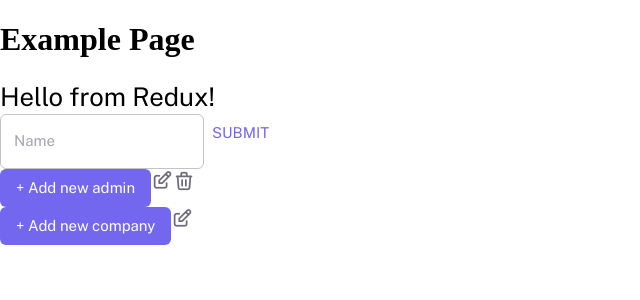
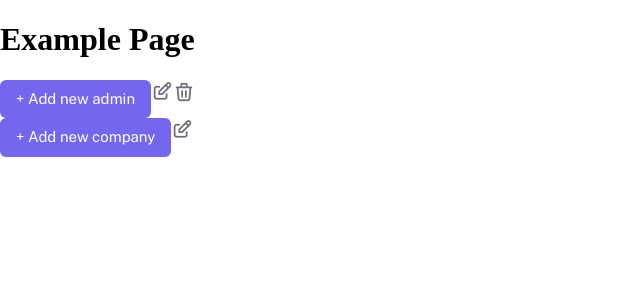
Before and after one commit to ZenBit-Tech/CodeCrafters_fe, a React (Vite) app: page /example-page in a window 1280 px wide. Shown: the top 300 px of the page, without its empty margins (0-640 px from the left). Built offline with nearby package versions, Linux system fonts and the light colour scheme; no server answers.

Commit message:
* Fix: PR issues

```diff
--- a/src/components/ExampleComponent/index.tsx
+++ /dev/null
@@ -1,26 +0,0 @@
-import React from 'react';
-import { useTranslation } from 'react-i18next';
-import { Typography, TextField, Button } from '@mui/material';
-
-import useExampleComponentLogic from '@/components/ExampleComponent/useExampleComponent';
-
-const ExampleComponent = (): React.ReactElement => {
-  const { t } = useTranslation();
-  const { message, register, handleSubmit, onSubmit } =
-    useExampleComponentLogic();
-
-  return (
-    <div>
-      <Typography variant="h5">{message}</Typography>
-      <form onSubmit={handleSubmit(onSubmit)}>
-        <TextField
-          label={t('name')}
-          {...register('name', { required: true })}
-        />
-        <Button type="submit">{t('submitExample')}</Button>
-      </form>
-    </div>
-  );
-};
-
-export default ExampleComponent;
--- a/src/components/ExampleComponent/useExampleComponent.tsx
+++ /dev/null
@@ -1,36 +0,0 @@
-import React from 'react';
-import { useForm, SubmitHandler, UseFormRegister } from 'react-hook-form';
-import { useDispatch, useSelector } from 'react-redux';
-import { useTranslation } from 'react-i18next';
-
-import { updateMessage } from '@/store/slices/exampleSlice';
-import { AppDispatch, RootState } from '@/store/store';
-
-interface FormData {
-  name: string;
-}
-
-interface UseExampleComponentLogicReturn {
-  message: string;
-  register: UseFormRegister<FormData>;
-  handleSubmit: (
-    callback: SubmitHandler<FormData>
-  ) => (e?: React.BaseSyntheticEvent) => Promise<void>;
-  onSubmit: SubmitHandler<FormData>;
-}
-
-const useExampleComponentLogic = (): UseExampleComponentLogicReturn => {
-  const dispatch = useDispatch<AppDispatch>();
-  const { t } = useTranslation();
-  const { message } = useSelector((state: RootState) => state.example);
-
-  const { register, handleSubmit } = useForm<FormData>();
-
-  const onSubmit: SubmitHandler<FormData> = (data) => {
-    dispatch(updateMessage(`${t('greeting')}, ${data.name}!`));
-  };
-
-  return { message, register, handleSubmit, onSubmit };
-};
-
-export default useExampleComponentLogic;
--- a/src/pages/ExamplePage/index.tsx
+++ b/src/pages/ExamplePage/index.tsx
@@ -2,8 +2,6 @@ import React from 'react';
 
 import { useTranslation } from 'react-i18next';
 
-import ExampleComponent from '@/components/ExampleComponent';
-// import useExamplePageStyles from '@/pages/ExamplePage/styles';
 import useExamplePageLogic from '@/pages/ExamplePage/useExamplePage';
 import AddNewAdmin from './AddNewAdmin/AddNewAdmin';
 import UpdateAdmin from './UpdateAdmin/UpdateAdmin';
@@ -18,7 +16,6 @@ const ExamplePage = (): React.ReactElement => {
   return (
     <div>
       <h1>{t(title)}</h1>
-      <ExampleComponent />
       <AddNewAdmin companyId={1} />
       <UpdateAdmin userId={2} />
       <DeleteAdmin adminId={2} />
```
Also changed, not shown: src/components/ExampleComponent/styles.ts (deleted, +0 -9 lines).
